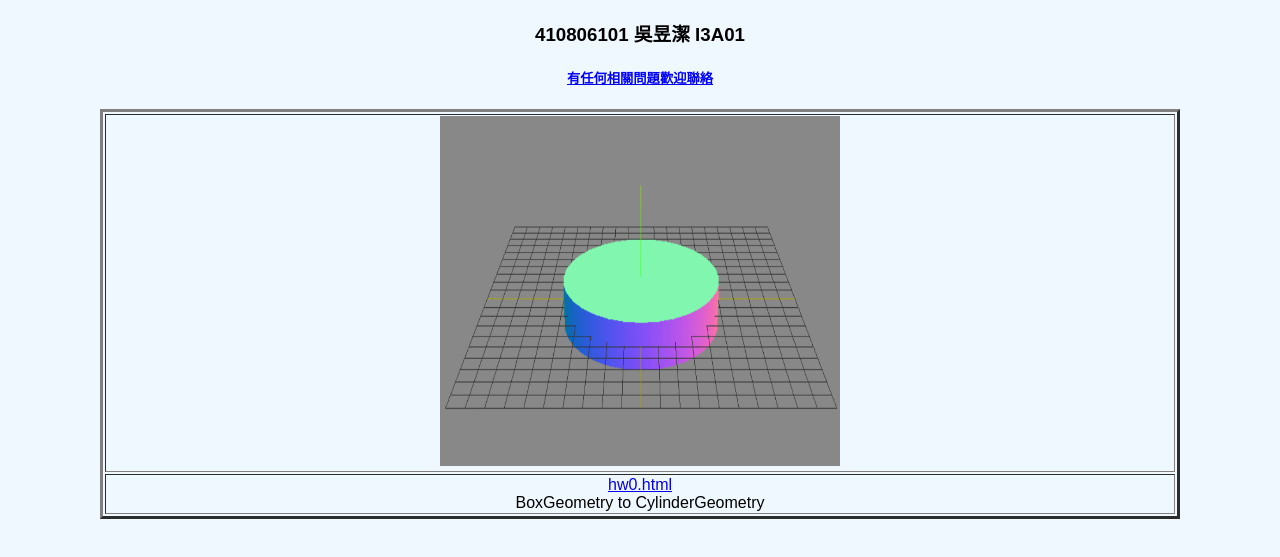
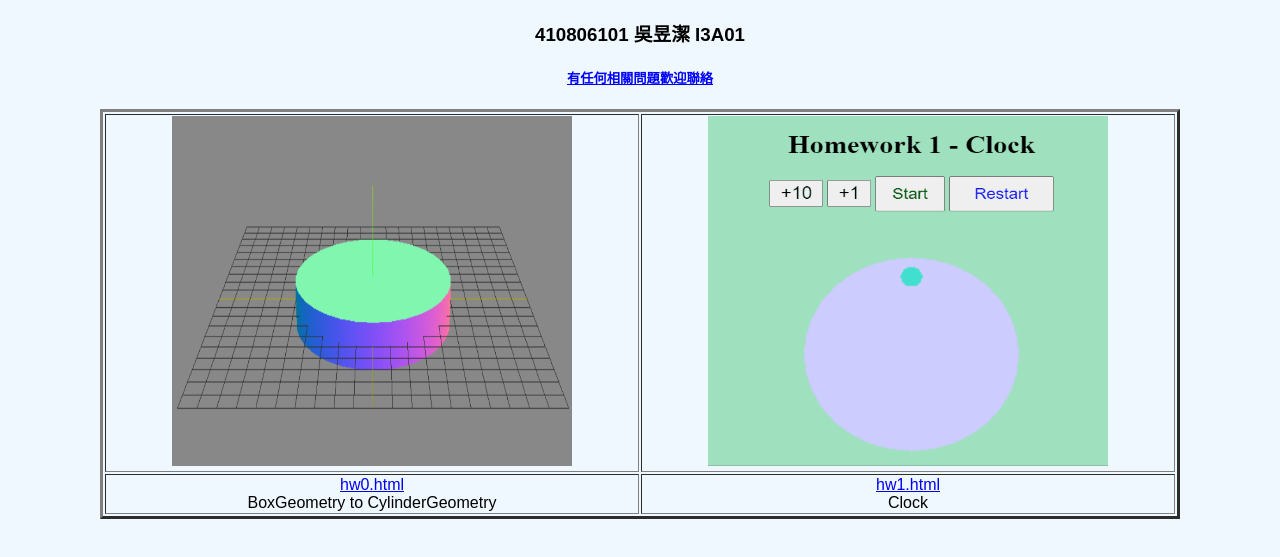
Before and after one commit to WuYuChieh/Test, a plain HTML site: page index.html in a window 1280 px wide. Shown: the part 61-618 px from the top of the page. Drawn offline with Linux system fonts and the light colour scheme.

Commit message:
202110162033

```diff
--- a/index.html
+++ b/index.html
@@ -37,10 +37,12 @@ body {
 
 		   <tr align="center">
 				<td width="33%"><img src="hw0.png" width="400px" height="350px"/></td>
+				<td width="33%"><img src="hw1.gif" width="400px" height="350px"/></td>
 			</tr>
 
 			<tr align="center">
 				<td><a href="hw0.html">hw0.html</a><br>BoxGeometry to CylinderGeometry</td>
+				<td><a href="hw1.html">hw1.html</a><br>Clock</td>
 			</tr>
 
 		</table>
@@ -48,3 +50,5 @@ body {
 	</div>
 </center>
 </body>
+
+</html>
```
